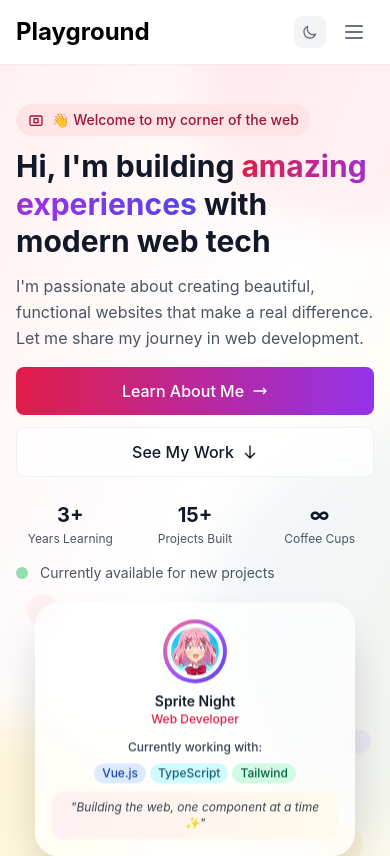
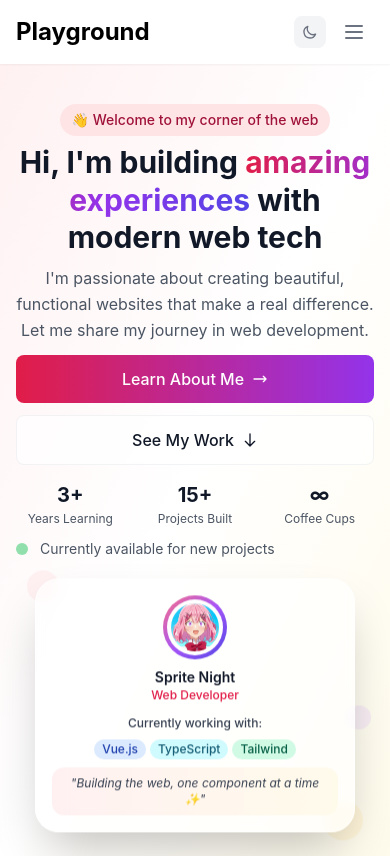
Before and after one commit to Sprtcrnbry/sprite-playground, a Vue app: page / in a window 390 px wide. Shown: the top 856 px of the page. Built offline with nearby package versions, Linux system fonts and the light colour scheme; the HTML template or start-up script is replaced by a standard one.

Commit message:
change: remove unnecessary animations, improved snappiness and load times

```diff
--- a/src/App.vue
+++ b/src/App.vue
@@ -16,5 +16,5 @@
 import { RouterView } from 'vue-router'
 import AppHeader from './components/AppHeader.vue'
 import AppFooter from './components/AppFooter.vue'
-import PageTransition from './components/PageTransition.vue'
+import PageTransition from './components/PageTransition.vue' // ← Make sure this import exists!
 </script>
--- a/src/components/HeroSection.vue
+++ b/src/components/HeroSection.vue
@@ -1,45 +1,22 @@
 <template>
-  <!-- Reduce top padding especially on mobile -->
   <section
     id="home"
     class="relative bg-gradient-to-br from-rose-50 via-white to-amber-50 dark:from-gray-900 dark:via-gray-800 dark:to-gray-900 pt-10 sm:pt-12 md:pt-16 lg:pt-20 pb-8 sm:pb-12 md:pb-16 lg:pb-20 transition-colors duration-300"
   >
-    <!-- Decorative background elements -->
-    <div class="absolute inset-0 overflow-hidden">
-      <div
-        class="absolute -top-40 -right-32 w-80 h-80 bg-rose-200/30 rounded-full mix-blend-multiply filter blur-xl animate-blob"
-      ></div>
-      <div
-        class="absolute -bottom-32 -left-40 w-72 h-72 bg-amber-200/30 rounded-full mix-blend-multiply filter blur-xl animate-blob animation-delay-2000"
-      ></div>
-      <div
-        class="absolute top-1/2 left-1/2 transform -translate-x-1/2 -translate-y-1/2 w-96 h-96 bg-blue-200/20 rounded-full mix-blend-multiply filter blur-xl animate-blob animation-delay-4000"
-      ></div>
-    </div>
-
-    <!-- Much more compact content -->
     <div class="relative w-full max-w-7xl mx-auto px-4 sm:px-6 lg:px-8">
       <div class="lg:grid lg:grid-cols-12 lg:gap-12 items-center">
-        <!-- Left Content - Significantly reduced spacing -->
-        <div class="lg:col-span-6 lg:pr-6">
+        <!-- Left Content - Add proper alignment classes -->
+        <div class="lg:col-span-6 lg:pr-6 text-center lg:text-left">
           <!-- Personal greeting -->
           <div
-            class="inline-flex items-center bg-rose-100 dark:bg-rose-900/30 text-rose-800 dark:text-rose-300 px-3 py-1.5 rounded-full text-sm font-medium mb-3 animate-fade-in"
+            class="inline-flex items-center bg-rose-100 dark:bg-rose-900/30 text-rose-800 dark:text-rose-300 px-3 py-1.5 rounded-full text-sm font-medium mb-2 sm:mb-3"
           >
-            <svg class="w-4 h-4 mr-2" fill="none" viewBox="0 0 24 24" stroke="currentColor">
-              <path
-                stroke-linecap="round"
-                stroke-linejoin="round"
-                stroke-width="2"
-                d="M14.828 14.828a4 4 0 01-5.656 0M9 10h1m4 0h1M9 16v-4a2 2 0 012-2h2a2 2 0 012 2v4M5 20h14a2 2 0 002-2V8a2 2 0 00-2-2H5a2 2 0 00-2 2v10a2 2 0 002 2z"
-              />
-            </svg>
             👋 Welcome to my corner of the web
           </div>
 
-          <!-- Compact heading -->
+          <!-- Main heading -->
           <h1
-            class="text-3xl sm:text-4xl md:text-5xl lg:text-5xl font-bold text-gray-900 dark:text-white leading-tight animate-slide-up"
+            class="text-3xl sm:text-4xl md:text-5xl lg:text-5xl font-bold text-gray-900 dark:text-white leading-tight"
           >
             Hi, I'm building
             <span
@@ -50,16 +27,16 @@
             with modern web tech
           </h1>
 
-          <!-- Shorter description -->
+          <!-- Description -->
           <p
-            class="mt-3 text-base sm:text-lg text-gray-600 dark:text-gray-300 leading-relaxed animate-slide-up-delay"
+            class="mt-2 sm:mt-3 text-base sm:text-lg text-gray-600 dark:text-gray-300 leading-relaxed"
           >
             I'm passionate about creating beautiful, functional websites that make a real
             difference. Let me share my journey in web development.
           </p>
 
-          <!-- Compact buttons -->
-          <div class="mt-4 flex flex-col sm:flex-row gap-3 animate-slide-up-delay-2">
+          <!-- Buttons - REMOVED animate-slide-up-delay-2 -->
+          <div class="mt-3 sm:mt-4 flex flex-col sm:flex-row gap-3">
             <RouterLink to="/about" class="btn-primary group">
               <span>Learn About Me</span>
               <svg
@@ -94,8 +71,8 @@
             </a>
           </div>
 
-          <!-- Compact stats -->
-          <div class="mt-6 grid grid-cols-3 gap-4 animate-fade-in-up">
+          <!-- Stats - REMOVED animate-fade-in-up -->
+          <div class="mt-4 sm:mt-6 grid grid-cols-3 gap-4">
             <div class="text-center group">
               <div
                 class="text-xl sm:text-2xl font-bold text-gray-900 dark:text-white group-hover:text-rose-600 dark:group-hover:text-rose-400 transition-colors"
@@ -106,7 +83,7 @@
             </div>
             <div class="text-center group">
               <div
-                class="text-xl sm:text-2xl font-bold text-gray-900 dark:text-white group-hover:text-rose-600 dark:group-hover:text-rose-400 transition-colors"
+                class="text-xl sm:text-2xl font-bold text-gray-900 dark:text-white group-hover:text-purple-600 dark:group-hover:text-purple-400 transition-colors"
               >
                 15+
               </div>
@@ -114,7 +91,7 @@
             </div>
             <div class="text-center group">
               <div
-                class="text-xl sm:text-2xl font-bold text-gray-900 dark:text-white group-hover:text-rose-600 dark:group-hover:text-rose-400 transition-colors"
+                class="text-xl sm:text-2xl font-bold text-gray-900 dark:text-white group-hover:text-indigo-600 dark:group-hover:text-indigo-400 transition-colors"
               >
                 ∞
               </div>
@@ -123,7 +100,7 @@
           </div>
 
           <!-- Current status -->
-          <div class="mt-4 flex items-center text-sm animate-pulse-status">
+          <div class="mt-3 sm:mt-4 flex items-center text-sm">
             <div class="flex items-center">
               <div class="w-3 h-3 bg-green-500 rounded-full animate-pulse mr-3"></div>
               <span class="text-gray-600 dark:text-gray-400"
--- a/src/components/PageTransition.vue
+++ b/src/components/PageTransition.vue
@@ -1,10 +1,16 @@
 <template>
   <Transition name="page-fade" mode="out-in" @enter="onEnter">
-    <slot />
+    <div :key="$route.fullPath" class="page-content">
+      <slot />
+    </div>
   </Transition>
 </template>
 
 <script setup lang="ts">
+import { useRoute } from 'vue-router'
+
+const $route = useRoute()
+
 const onEnter = () => {
   window.scrollTo(0, 0)
 }
```
